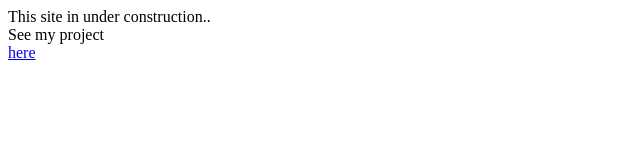
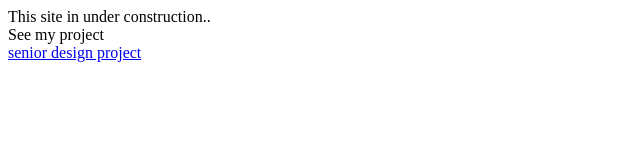
Before and after one commit to shreyasugemuge/shreyasugemuge.github.io, a plain HTML site: page index.html in a window 1280 px wide. Shown: the whole page, without its empty margins (0-640 px from the left). Drawn offline with Linux system fonts and the light colour scheme.

```diff
--- a/index.html
+++ b/index.html
@@ -3,6 +3,6 @@
   <P>
     This site in under construction.. <BR>
     See my project <BR>
-    <a href="https://shreyasugemuge.github.io"> here </a>
+    <a href="https://shreyasugemuge.github.io/Senior-Design-Project"> senior design project </a>
   </P>
 </BODY>
```
